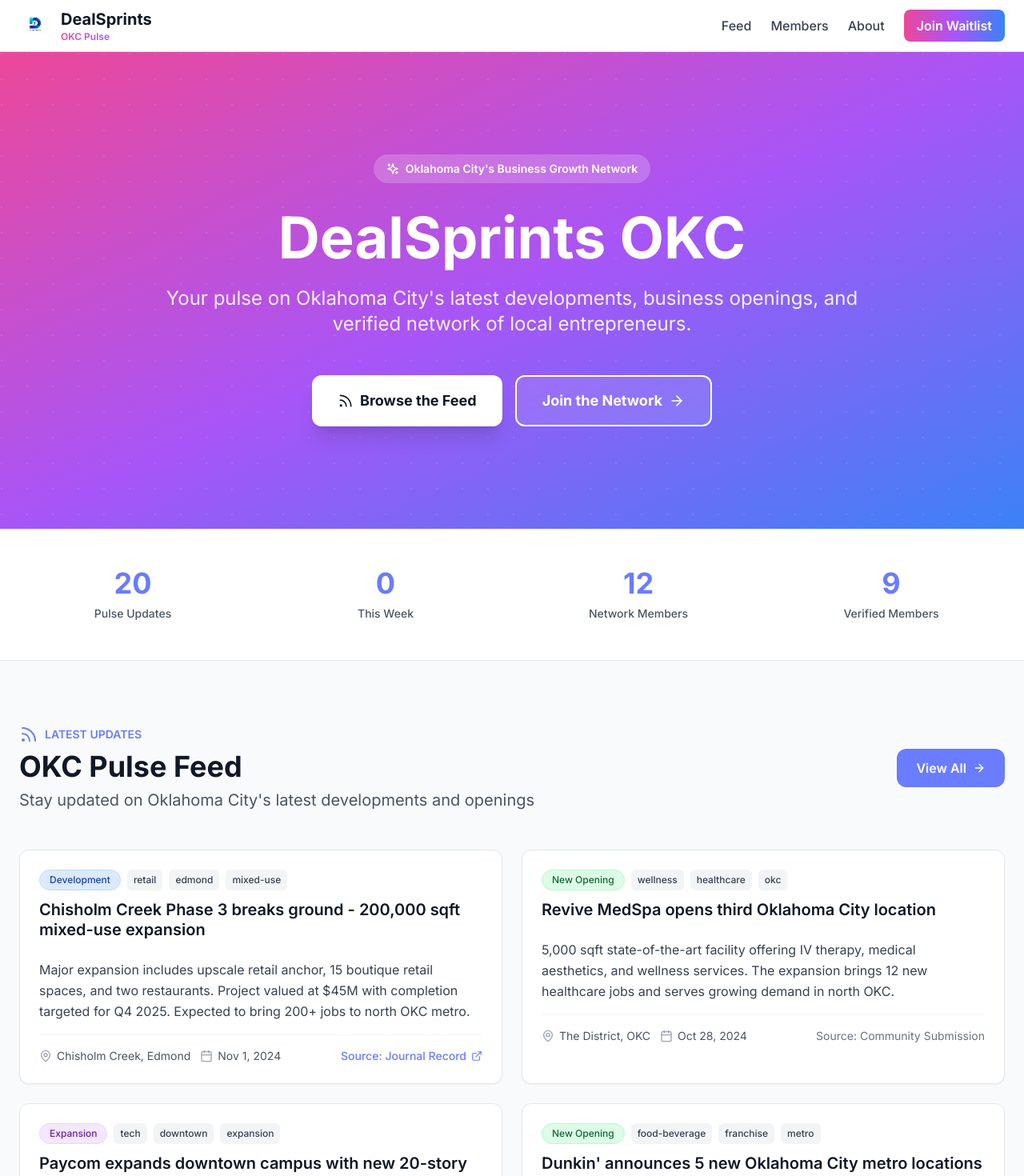
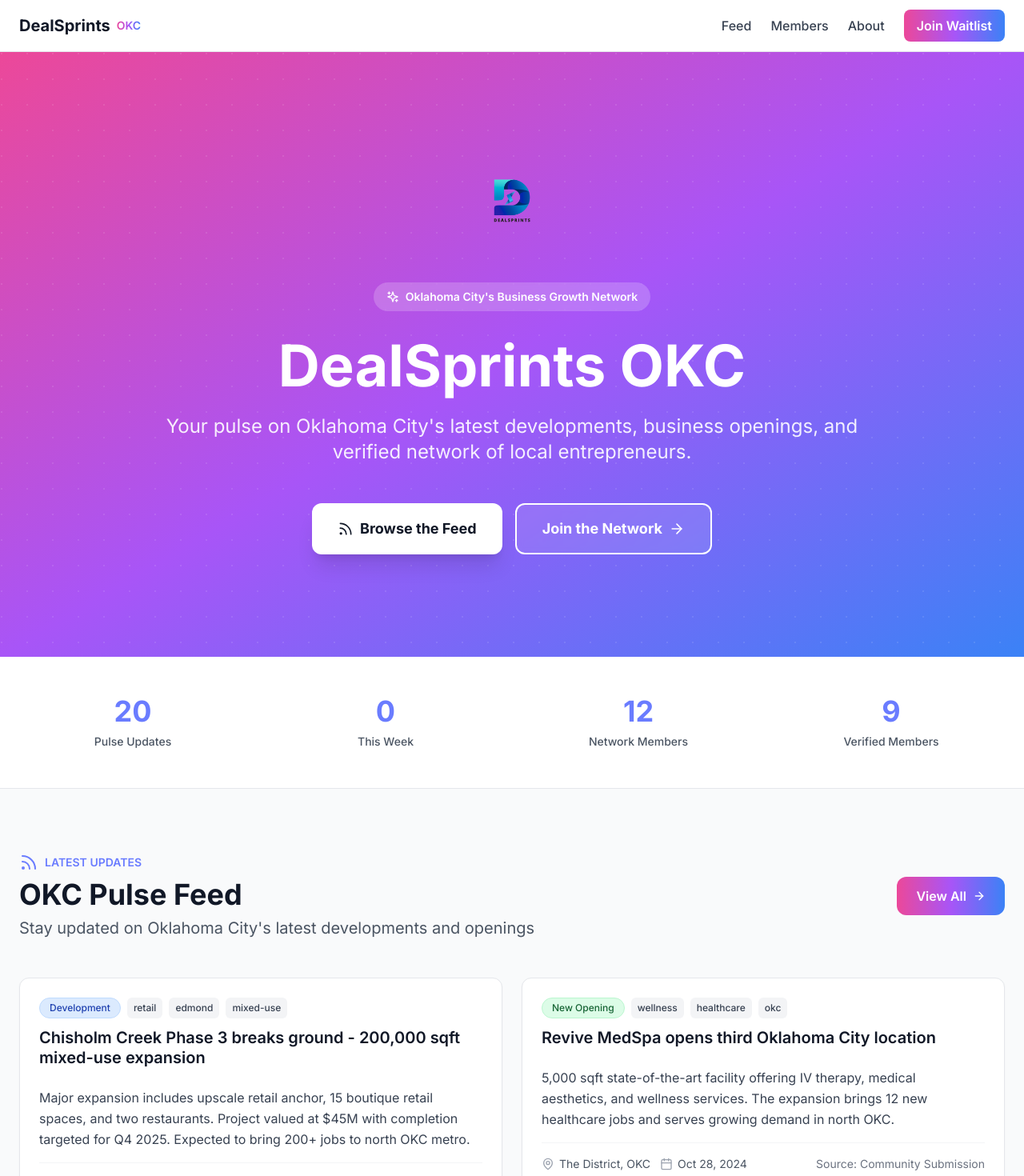
Before and after one commit to AgentAnalytics-ai/dealsprints, a Next.js app: page / in a window 1280 px wide. Shown: the top 1470 px of the page at 80% size. Built offline with nearby package versions, Linux system fonts and the light colour scheme.

Commit message:
Center logo in hero, update all gradients to pink-purple-blue

```diff
--- a/src/app/okc/feed/page.tsx
+++ b/src/app/okc/feed/page.tsx
@@ -53,14 +53,14 @@
           <div className="mt-8 flex flex-col sm:flex-row gap-4">
             <Link
               href="/waitlist"
-              className="inline-flex items-center justify-center gap-2 px-6 py-3 bg-brand text-white rounded-xl font-semibold hover:bg-brand/90 transition-colors shadow-sm"
+              className="inline-flex items-center justify-center gap-2 px-6 py-3 bg-gradient-to-r from-pink-500 via-purple-500 to-blue-500 text-white rounded-xl font-semibold hover:opacity-90 transition-opacity shadow-sm"
             >
               <Send className="w-4 h-4" />
               Submit a Tip
             </Link>
             <Link
               href="/okc/members"
-              className="inline-flex items-center justify-center gap-2 px-6 py-3 bg-white border border-gray-300 text-gray-700 rounded-xl font-semibold hover:border-brand hover:text-brand transition-colors"
+              className="inline-flex items-center justify-center gap-2 px-6 py-3 bg-white border-2 border-gray-300 text-gray-700 rounded-xl font-semibold hover:border-purple-500 transition-colors"
             >
               View Member Directory
             </Link>
@@ -85,7 +85,7 @@
           </p>
           <Link
             href="/waitlist"
-            className="inline-flex items-center gap-2 px-6 py-3 bg-brand text-white rounded-xl font-semibold hover:bg-brand/90 transition-colors shadow-sm"
+            className="inline-flex items-center gap-2 px-6 py-3 bg-gradient-to-r from-pink-500 via-purple-500 to-blue-500 text-white rounded-xl font-semibold hover:opacity-90 transition-opacity shadow-sm"
           >
             <Send className="w-4 h-4" />
             Submit a Tip
--- a/src/app/page.tsx
+++ b/src/app/page.tsx
@@ -26,6 +26,15 @@
 
         <div className="relative max-w-7xl mx-auto px-6 py-20 md:py-32">
           <div className="text-center max-w-4xl mx-auto">
+            {/* Logo centered */}
+            <div className="mb-8">
+              <img
+                src="/logo.png"
+                alt="DealSprints"
+                className="w-24 h-24 md:w-32 md:h-32 mx-auto object-contain"
+              />
+            </div>
+
             <div className="inline-flex items-center gap-2 bg-white/20 backdrop-blur-sm px-4 py-2 rounded-full text-white text-sm font-semibold mb-8">
               <Sparkles className="w-4 h-4" />
               Oklahoma City's Business Growth Network
@@ -102,7 +111,7 @@
             </div>
             <Link
               href="/okc/feed"
-              className="hidden md:inline-flex items-center gap-2 px-6 py-3 bg-brand text-white rounded-xl font-semibold hover:bg-brand/90 transition-colors"
+              className="hidden md:inline-flex items-center gap-2 px-6 py-3 bg-gradient-to-r from-pink-500 via-purple-500 to-blue-500 text-white rounded-xl font-semibold hover:opacity-90 transition-opacity"
             >
               View All
               <ArrowRight className="w-4 h-4" />
@@ -118,7 +127,7 @@
           <div className="text-center md:hidden">
             <Link
               href="/okc/feed"
-              className="inline-flex items-center gap-2 px-6 py-3 bg-brand text-white rounded-xl font-semibold hover:bg-brand/90 transition-colors"
+              className="inline-flex items-center gap-2 px-6 py-3 bg-gradient-to-r from-pink-500 via-purple-500 to-blue-500 text-white rounded-xl font-semibold hover:opacity-90 transition-opacity"
             >
               View All Updates
               <ArrowRight className="w-4 h-4" />
@@ -145,7 +154,7 @@
             </div>
             <Link
               href="/okc/members"
-              className="hidden md:inline-flex items-center gap-2 px-6 py-3 bg-brand text-white rounded-xl font-semibold hover:bg-brand/90 transition-colors"
+              className="hidden md:inline-flex items-center gap-2 px-6 py-3 bg-gradient-to-r from-pink-500 via-purple-500 to-blue-500 text-white rounded-xl font-semibold hover:opacity-90 transition-opacity"
             >
               View Directory
               <ArrowRight className="w-4 h-4" />
@@ -161,7 +170,7 @@
           <div className="text-center md:hidden">
             <Link
               href="/okc/members"
-              className="inline-flex items-center gap-2 px-6 py-3 bg-brand text-white rounded-xl font-semibold hover:bg-brand/90 transition-colors"
+              className="inline-flex items-center gap-2 px-6 py-3 bg-gradient-to-r from-pink-500 via-purple-500 to-blue-500 text-white rounded-xl font-semibold hover:opacity-90 transition-opacity"
             >
               View All Members
               <ArrowRight className="w-4 h-4" />
--- a/src/app/waitlist/page.tsx
+++ b/src/app/waitlist/page.tsx
@@ -96,7 +96,7 @@
             <div className="flex flex-col sm:flex-row gap-4 justify-center">
               <Link
                 href="/okc/feed"
-                className="inline-flex items-center justify-center gap-2 px-6 py-3 bg-brand text-white rounded-xl font-semibold hover:bg-brand/90 transition-colors"
+                className="inline-flex items-center justify-center gap-2 px-6 py-3 bg-gradient-to-r from-pink-500 via-purple-500 to-blue-500 text-white rounded-xl font-semibold hover:opacity-90 transition-opacity"
               >
                 Browse the Feed
               </Link>
@@ -316,7 +316,7 @@
             <button
               type="submit"
               disabled={isSubmitting}
-              className="w-full flex items-center justify-center gap-2 px-6 py-4 bg-brand text-white rounded-xl font-bold text-lg hover:bg-brand/90 transition-colors shadow-sm disabled:opacity-50 disabled:cursor-not-allowed"
+              className="w-full flex items-center justify-center gap-2 px-6 py-4 bg-gradient-to-r from-pink-500 via-purple-500 to-blue-500 text-white rounded-xl font-bold text-lg hover:opacity-90 transition-opacity shadow-sm disabled:opacity-50 disabled:cursor-not-allowed"
             >
               {isSubmitting ? (
                 <>
--- a/src/components/Header.tsx
+++ b/src/components/Header.tsx
@@ -5,19 +5,12 @@
     <header className="bg-white border-b border-gray-200 sticky top-0 z-50">
       <div className="max-w-7xl mx-auto px-6">
         <div className="flex items-center justify-between h-16">
-          {/* Logo + Brand */}
-          <Link href="/" className="flex items-center gap-3 hover:opacity-80 transition-opacity">
-            <img
-              src="/logo.png"
-              alt="DealSprints"
-              className="w-10 h-10 object-contain"
-            />
-            <div className="flex flex-col">
-              <span className="font-bold text-xl text-gray-900">DealSprints</span>
-              <span className="text-xs font-semibold bg-gradient-to-r from-pink-500 via-purple-500 to-blue-500 bg-clip-text text-transparent">
-                OKC Pulse
-              </span>
-            </div>
+          {/* Brand Name Only */}
+          <Link href="/" className="flex items-center gap-2 hover:opacity-80 transition-opacity">
+            <span className="font-bold text-xl text-gray-900">DealSprints</span>
+            <span className="text-sm font-semibold bg-gradient-to-r from-pink-500 via-purple-500 to-blue-500 bg-clip-text text-transparent">
+              OKC
+            </span>
           </Link>
 
           {/* Navigation */}
```
